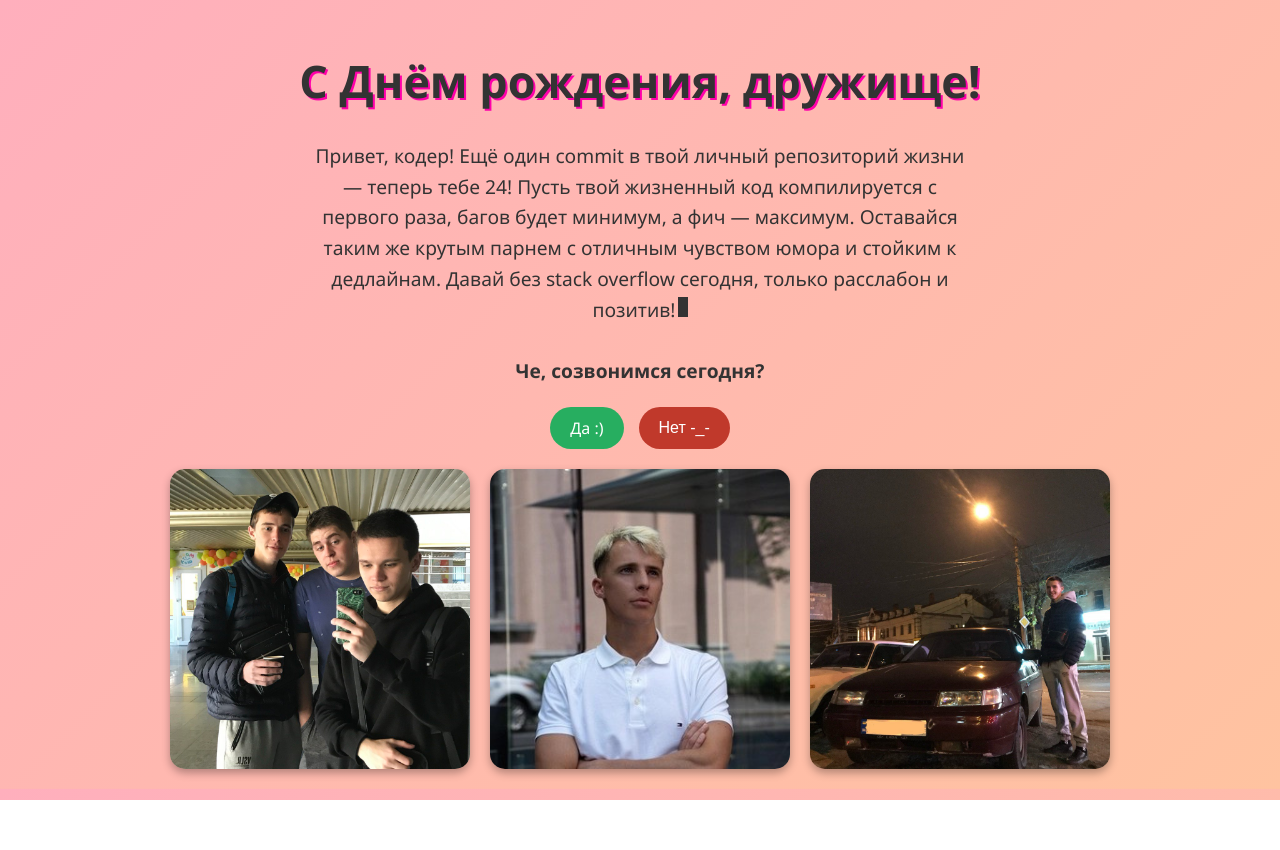
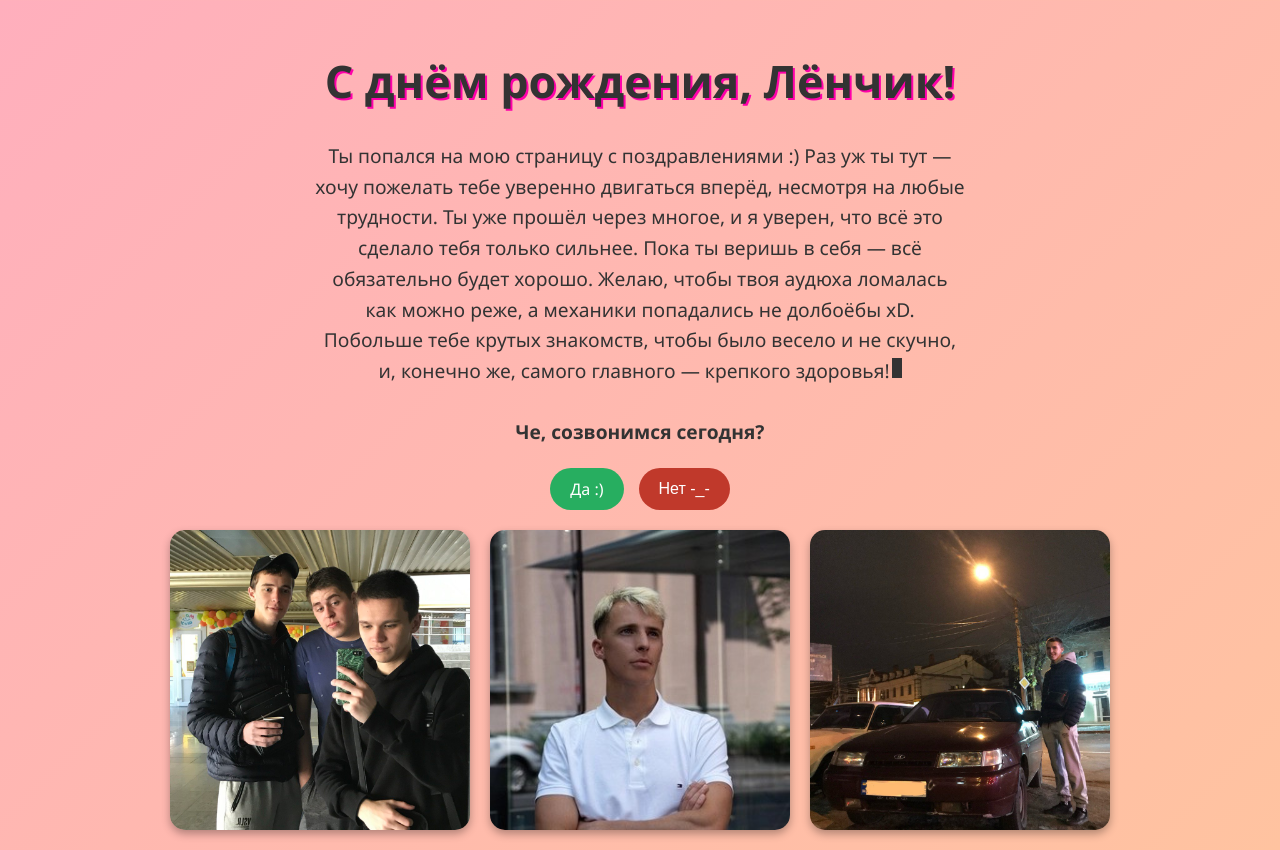
Before and after one commit to Ghost555x/Leonid_A6, a plain HTML site: page index.html in a window 1280 px wide. Before the commit the page ends 800 px from the top, so only its background shows below. Drawn offline with Linux system fonts and the light colour scheme.

Commit message:
index.html

```diff
--- a/index.html
+++ b/index.html
@@ -107,10 +107,11 @@
   </style>
 </head>
 <body>
-  <h1>С Днём рождения, дружище!</h1>
+  <h1>   С днём рождения, Лёнчик!</h1>
   <p>
-    Привет, кодер! Ещё один commit в твой личный репозиторий жизни — теперь тебе 24! Пусть твой жизненный код компилируется с первого раза, багов будет минимум, а фич — максимум.
-    Оставайся таким же крутым парнем с отличным чувством юмора и стойким к дедлайнам. Давай без stack overflow сегодня, только расслабон и позитив!<span class="cursor"></span>
+Ты попался на мою страницу с поздравлениями :) Раз уж ты тут — хочу пожелать тебе уверенно двигаться вперёд, несмотря на любые трудности. Ты уже прошёл через многое, и я уверен, что всё это сделало тебя только сильнее.
+Пока ты веришь в себя — всё обязательно будет хорошо.
+Желаю, чтобы твоя аудюха ломалась как можно реже, а механики попадались не долбоёбы xD. Побольше тебе крутых знакомств, чтобы было весело и не скучно, и, конечно же, самого главного — крепкого здоровья!<span class="cursor"></span>
     <br><br><strong>Че, созвонимся сегодня?</strong>
   </p>
 <div class="buttons">
```
